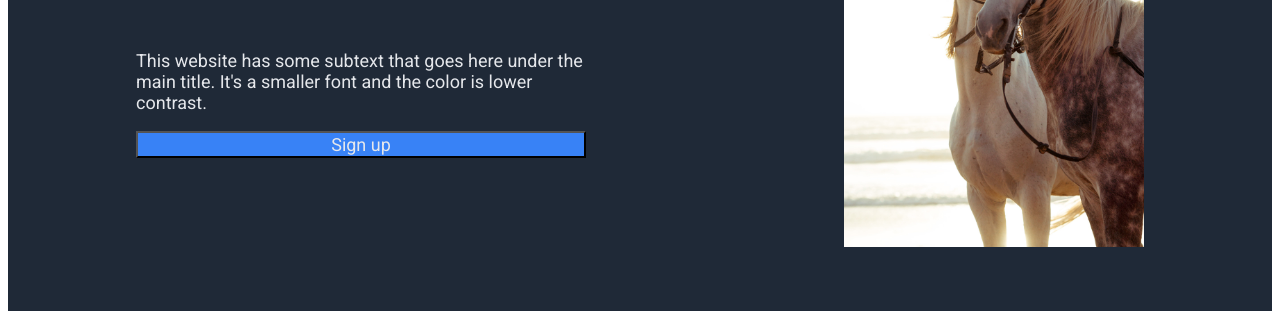
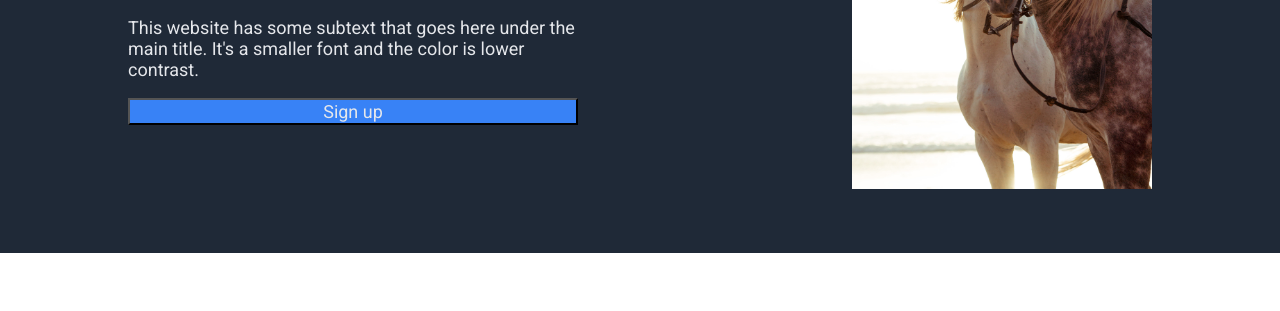
Before and after one commit to fnaji-dev/landing-page, a plain HTML site: page index.html in a window 1280 px wide. Shown: the part 367-678 px from the top of the page. Drawn offline with Linux system fonts and the light colour scheme.

Commit message:
Remove body margin and typo in body styling
Removed "." marking body as a class, not element
Set body margin to 0

```diff
--- a/styles.css
+++ b/styles.css
@@ -2,9 +2,10 @@
     font-family: "Roboto", sans-serif;
 }
 
-.body {
+body {
     display: flex;
     flex-direction: column;
+    margin: 0;
 }
 
 .hero, header, footer {
@@ -54,7 +55,9 @@ header {
 
 .hero-image-container {
     display: flex;
+    justify-content: center;
     flex: 1;
+    max-height: 400px;
     max-width: 300px;
 }
 
```
